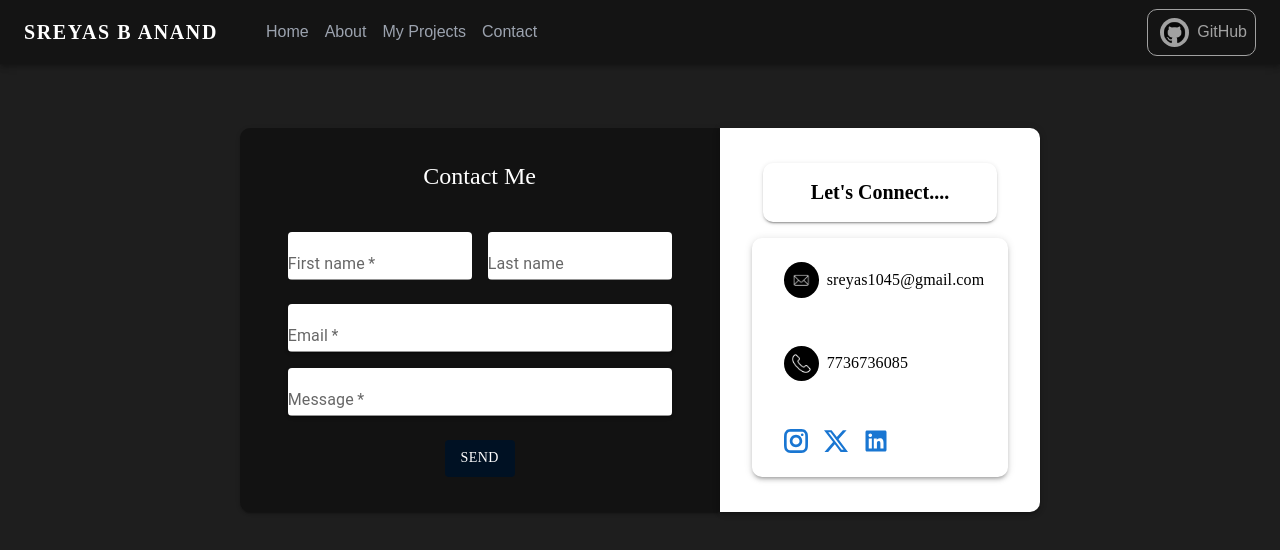
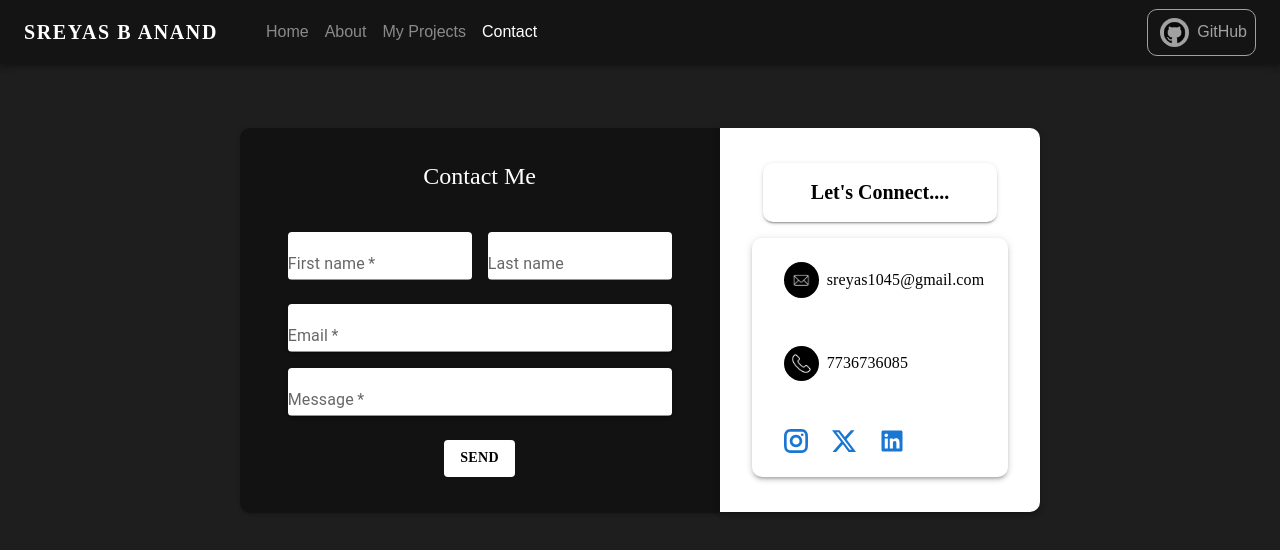
Before and after one commit to sreyas-b-anand/portfolio-sreyas, a React (Create React App) app: page /contact in a window 1280 px wide. Shown: the top 550 px of the page. Built offline with nearby package versions, Linux system fonts and the light colour scheme.

Commit message:
some minor changes

```diff
--- a/public/index.html
+++ b/public/index.html
@@ -24,7 +24,7 @@
       work correctly both with client-side routing and a non-root public URL.
       Learn how to configure a non-root public URL by running `npm run build`.
     -->
-    <title>Portfolio</title>
+    <title>Sreyas | Portfolio</title>
   </head>
   <body>
     <noscript>You need to enable JavaScript to run this app.</noscript>
--- a/src/components/Navbar/Navbar.jsx
+++ b/src/components/Navbar/Navbar.jsx
@@ -10,7 +10,8 @@ import Container from "@mui/material/Container";
 import MenuItem from "@mui/material/MenuItem";
 
 //router
-import { Link } from "react-router-dom";
+import { Link, useHref } from "react-router-dom";
+
 
 //assets
 import git from "../../assets/socialimg/git.jpg";
@@ -23,6 +24,8 @@ const pages = [
 ];
 
 function ResponsiveAppBar() {
+  const pathName = useHref();
+
   const [anchorElNav, setAnchorElNav] = React.useState(null);
 
   const handleOpenNavMenu = (event) => {
@@ -134,21 +137,19 @@ function ResponsiveAppBar() {
               pl: 4,
             }}
           >
-            {pages.map(
-              (
-                page //normal
-              ) => (
+            {pages.map((page) => {
+              const isActive = pathName.endsWith(page.href);
+              return (
                 <Link
-                  className="text-gray-400 hover:text-white"
+                className={isActive ? "opacity-[1] hover:opacity-100" : "opacity-[0.5] hover:opacity-100"}
                 to={page.href}
                 key={page.id}
-                  onClick={handleCloseNavMenu}
                 sx={{ my: 2, display: "block" }}
               >
                 {page.link}
               </Link>
               )
-            )}
+})}
           </Box>
           <Box
             sx={{
--- a/src/components/contactcomponents/Contact.jsx
+++ b/src/components/contactcomponents/Contact.jsx
@@ -168,12 +168,15 @@ const ContactMe = () => {
         <Button
           type="submit"
           sx={{
-            backgroundColor: "#001123",
-            color: "white",
+            backgroundColor: "#ffffff",
+            color: "black",
+            fontWeight : 600,
             px: 2,
             mb: 2,
             fontFamily: "montserrat",
+
           }}
+          className="hover:shadow-[0_0_0_4px_white,0_0_0_8px_black] hover:bg-black hover:text-white"
         >
           Send
         </Button>
--- a/src/components/contactcomponents/SocialMailPh.jsx
+++ b/src/components/contactcomponents/SocialMailPh.jsx
@@ -43,7 +43,14 @@ function SocialMailPh() {
         }}
       >
         <Box className="flex items-center">
-          <IconButton>
+          <IconButton
+            sx={{
+              transition: "transform 0.3s ease",
+              "&:hover": {
+                color: "#8b9dc3",
+                transform: "scale(1.2)",
+              },
+            }}>
             <a href="mailto:sreyas1045gmail.com">
               <img
                 height={"35px"}
@@ -59,7 +66,15 @@ function SocialMailPh() {
           </Typography>
         </Box>
         <Box className="flex items-center">
-          <IconButton>
+          <IconButton
+
+          sx={{
+            transition: "transform 0.3s ease",
+            "&:hover": {
+              color: "#8b9dc3",
+              transform: "scale(1.2)",
+            },
+          }}>
             <a href="tel:+917736736085">
               <img
                 height={"35px"}
@@ -72,7 +87,7 @@ function SocialMailPh() {
           </IconButton>
           <Typography sx={{ fontFamily: "montserrat" }}>7736736085</Typography>
         </Box>
-        <Box sx={{ display: "flex", flexDirection: "row" }}>
+        <Box sx={{ display: "flex", flexDirection: "row" , gap:1 }}>
           {medias.map((media, index) => {
             return (
               <IconButton
@@ -80,7 +95,7 @@ function SocialMailPh() {
                   transition: "transform 0.3s ease",
                   "&:hover": {
                     color: "#8b9dc3",
-                    transform: "scale(1.2)",
+                    transform: "scale(1.3)",
                   },
                 }}
                 key={index}
```
Lines whose indentation alone changed are shown as unchanged.
